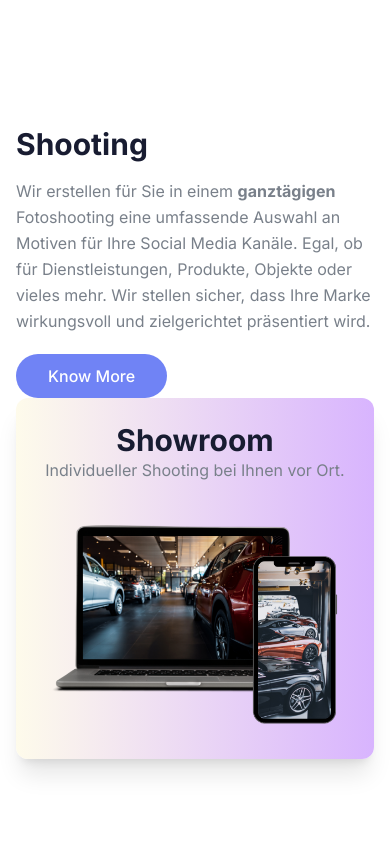
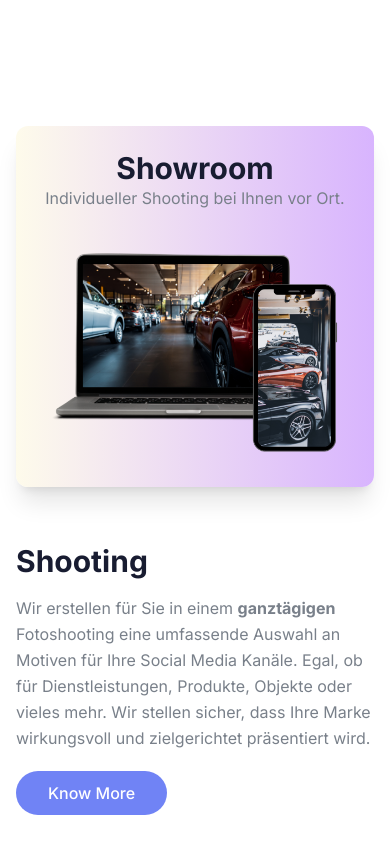
Before and after one commit to dawidglap/demo-webomo, a Next.js app: page /features in a window 390 px wide. Shown: the part 1820-2664 px from the top of the page. Built offline with nearby package versions, Linux system fonts and the light colour scheme; no server answers.

Commit message:
col reverse about2 on mobile

```diff
--- a/src/components/About2/index.tsx
+++ b/src/components/About2/index.tsx
@@ -38,8 +38,9 @@ const About2 = () => {
   return (
     <motion.section id="about" className="relative pt-[150px]">
       <div className="container lg:max-w-[1120px]">
-        <div className="-mx-4 flex flex-wrap items-center justify-between">
-          {/* Left Text Section */}
+        {/* Flex container with reverse column on mobile */}
+        <div className="-mx-4 flex flex-col-reverse flex-wrap items-center justify-between lg:flex-row">
+          {/* Left Section (Text Section) */}
           <div className="w-full px-4 lg:w-1/2">
             <motion.div
               ref={textRef}
@@ -67,7 +68,7 @@ const About2 = () => {
               </Link>
             </motion.div>
           </div>
-          {/* Right Section with Gradient Card and Image */}
+          {/* Right Section (Image Card with Gradient Background) */}
           <div className="w-full px-4 lg:w-1/2">
             <motion.div
               ref={cardRef}
```
